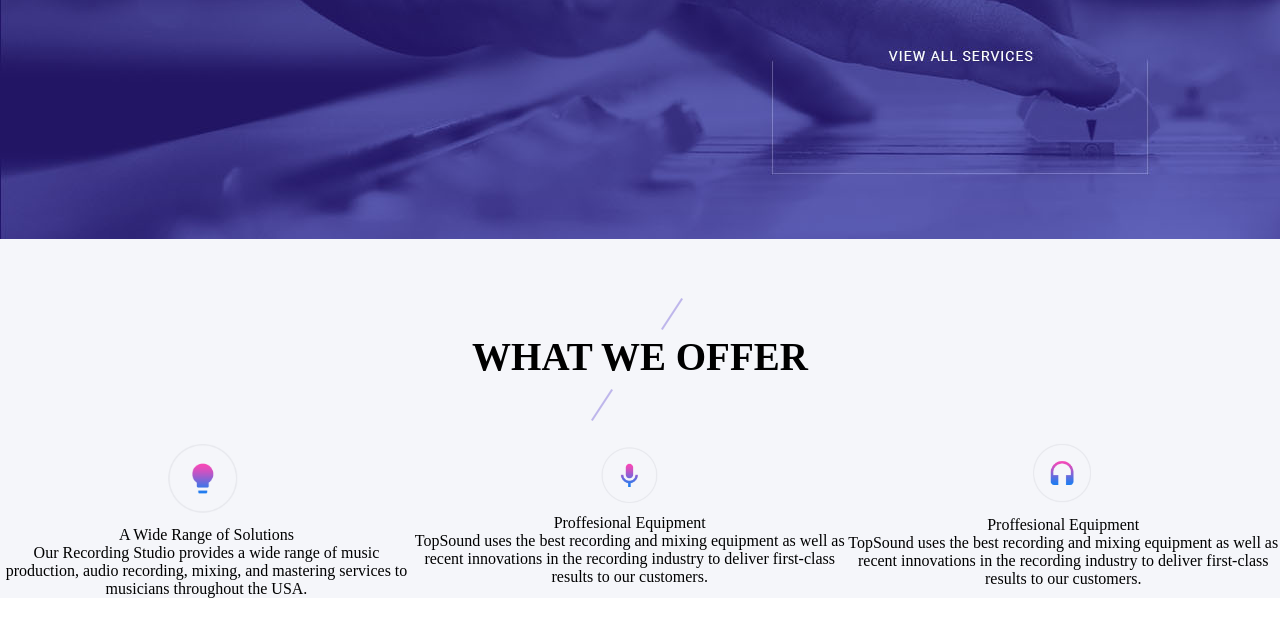
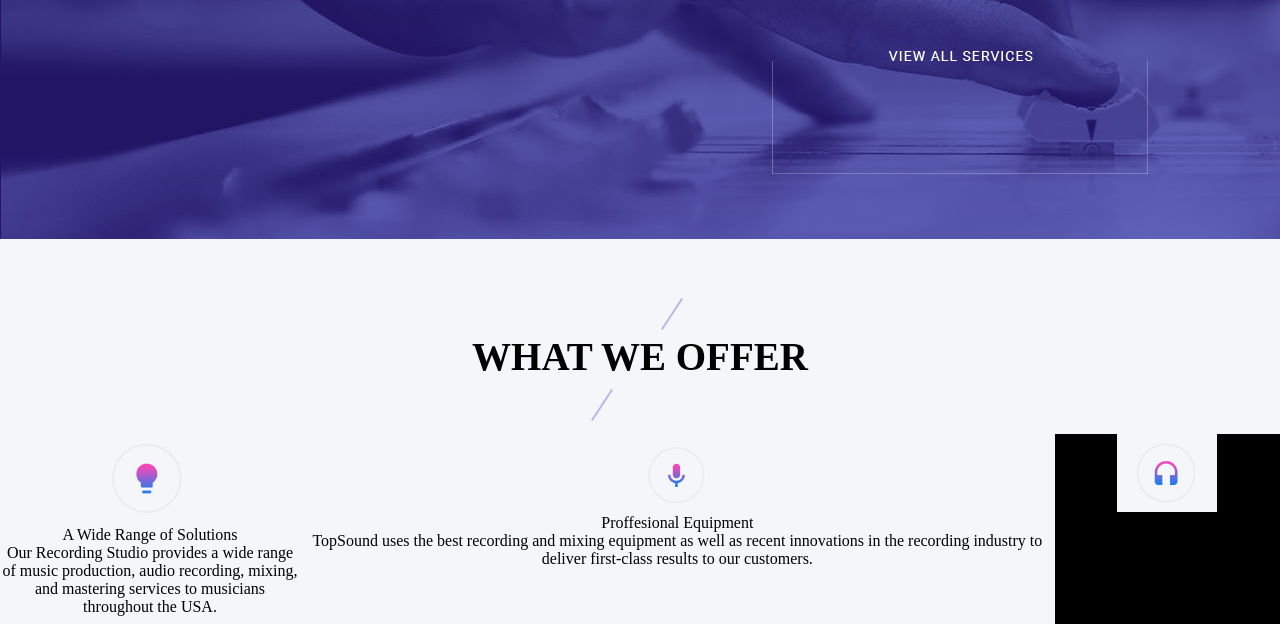
Before and after one commit to alex-nazaretyan/topsound-project, a plain HTML site: page topsound-project/index.html in a window 1280 px wide. Shown: the part 505-1129 px from the top of the page. Before the commit the page ends 1103 px from the top, so only its background shows below. Drawn offline with Linux system fonts and the light colour scheme.

Commit message:
css changes

```diff
--- a/topsound-project/main.scss
+++ b/topsound-project/main.scss
@@ -60,23 +60,24 @@ main {
                     width: 100px;
                 }
             }
-            // .lamp{
-            //     p{
-            //         &:last-of-type{
-            //             width: 300px
-            //         }
-            //     }
-            // }
-            // .microphone{
-            //     &:last-of-type{
-            //         width: 300px
-            //     }
-            // }
-            // .headphones{
-            //     &:last-of-type{
-            //         width: 300px
-            //     }
-            // }
+            .lamp{
+                p{
+                    &:last-of-type{
+                        width: 300px;
+                    }
+                }
+            }
+            .microphone{
+                &:last-of-type{
+                    width: 300px;
+                }
+            }
+            .headphones{
+                &:last-of-type{
+                    width: 300px;
+                    background-color: black;
+                }
+            }
         }
     }
 }
```
Also changed, not shown: topsound-project/main.css.
